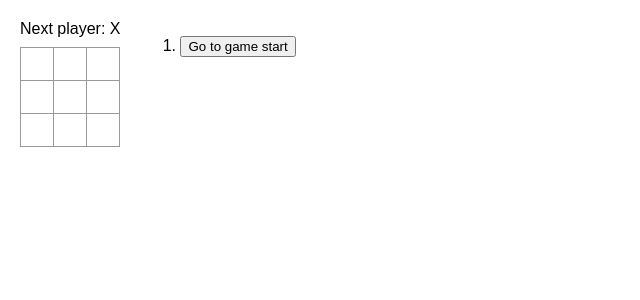
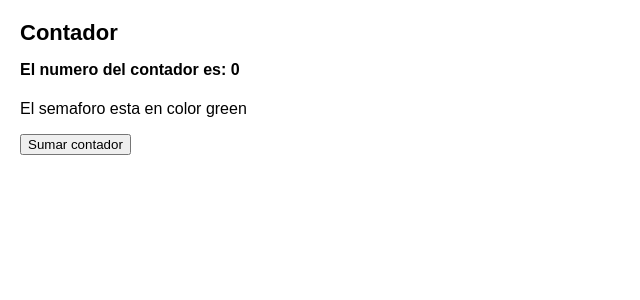
Before and after one commit to GustDevFreak/react-learning-project, a React (Create React App) app: page / in a window 1280 px wide. Shown: the top 300 px of the page, without its empty margins (0-640 px from the left). Built offline with nearby package versions, Linux system fonts and the light colour scheme.

Commit message:
applying useEffect in click counter and traffic light

```diff
--- a/src/App.js
+++ b/src/App.js
@@ -1,128 +1,23 @@
-import { useState } from "react";
+import { useState, useEffect } from 'react';
 
-// Se hace que este componente este controlado por los accesorios que recibe (props).
-function Board({ xIsNext, squares, onPlay }) {
+export default function Welcome(props) {
+  const [counter, setCounter] = useState(0);
+  const [semaforo, setSemaforo] = useState(false);
 
-  function handleClick(i) {
-    if (squares[i] || calculateWinner(squares)) { // validamos si un cuadrado tiene valor, si es asi, no dejamos que siga el proceso de actualizar el estado.
-      return;                                     // Llamamos a la función calculateWinner para comprobar si un jugador ha ganado
-    }
-    const nextSquares = squares.slice();
+  useEffect(() => {
+  }, [semaforo])
 
-    if (xIsNext) {
-      nextSquares[i] = "X";
-    } else {
-      nextSquares[i] = "O";
-    }
-    onPlay(nextSquares);
+  const contar = () => {
+    setCounter(counter + 1);
+    setSemaforo(!semaforo);
   }
 
-  const winner = calculateWinner(squares);
-  let status;
-  if (winner) {
-    status = "Winner: " + winner;
-  } else {
-    status = "Next player: " + (xIsNext ? "X" : "O");
-  }
-
-  // Ahora se pasa las PROP a cada uno del componente Square que se esta renderizando
   return (
-    <>
-      <div className="status">{status}</div>
-      <div className="board-row">
-        <Square value={squares[0]} onSquareClick={() => handleClick(0)} />
-        <Square value={squares[1]} onSquareClick={() => handleClick(1)} />
-        <Square value={squares[2]} onSquareClick={() => handleClick(2)} />
-      </div>
-      <div className="board-row">
-        <Square value={squares[3]} onSquareClick={() => handleClick(3)} />
-        <Square value={squares[4]} onSquareClick={() => handleClick(4)} />
-        <Square value={squares[5]} onSquareClick={() => handleClick(5)} />
-      </div>
-      <div className="board-row">
-        <Square value={squares[6]} onSquareClick={() => handleClick(6)} />
-        <Square value={squares[7]} onSquareClick={() => handleClick(7)} />
-        <Square value={squares[8]} onSquareClick={() => handleClick(8)} />
-      </div>
-    </>
-  );
-}
-
-function calculateWinner(squares) {
-  const lines = [
-    [0, 1, 2],
-    [3, 4, 5],
-    [6, 7, 8],
-    [0, 3, 6],
-    [1, 4, 7],
-    [2, 5, 8],
-    [0, 4, 8],
-    [2, 4, 6]
-  ];
-  for (let i = 0; i < lines.length; i++) {
-    const [a, b, c] = lines[i];
-    if (squares[a] && squares[a] === squares[b] && squares[a] === squares[c]) {
-      return squares[a];
-    }
-  }
-  return null;
-}
-
-// Se prepara el componente Square para recibir el PROP
-function Square({ value, onSquareClick }) {
-  return <button className="square" onClick={onSquareClick}>{value}</button>;
-}
-
-// Agregando componente de nivel superior para mostrar lista de movimientos anteriores, y desde aqui se llama al Board
-export default function Game() {
-  const [history, setHistory] = useState([Array(9).fill(null)]);
-  const [currentMove, setCurrentMove] = useState(0);
-  // (4) Fue lo ultimo que se cambio para simplificar codigo
-  const xIsNext = currentMove % 2 === 0;
-
-  // (3) Para renderizar el movimiento seleccionado actualmente, en lugar de siempre el movimiento final
-  const currentSquares = history[currentMove];
-
-  // Funcion que llamara el componente para actualizar el juego
-  function handlePlay(nextSquares) {
-    // (2) Crea un nuevo arreglo que combina la rebanada del historial hasta el
-    // movimiento actual con el nuevo estado del tablero (nextSquares).
-    const nextHistory = [...history.slice(0, currentMove + 1), nextSquares];
-    setHistory(nextHistory);
-    setCurrentMove(nextHistory.length - 1);
-    console.log(history);
-  }
-
-  function jumpTo(nextMove) {
-    setCurrentMove(nextMove);
-  }
-
-  const moves = history.map((squares, move) => {
-    let description;
-    if (move > 0) {
-      description = 'Go to move #' + move;
-    } else {
-      description = 'Go to game start';
-    }
-    return (
-      // (1) Los movimientos nunca se reordenarán, eliminarán ni se insertarán en el medio,
-      // por lo que es seguro usar el índice de movimientos como clave.
-      <li key={move}>
-        <button onClick={() => jumpTo(move)}>{description}</button>
-      </li>
-    );
-  });
-
-  return(
-    <div className="game">
-      <div className="game-board">
-        <Board xIsNext={xIsNext} squares={currentSquares} onPlay={handlePlay} />
-      </div>
-      <div className="game-info">
-        <ol>
-          {moves}
-        </ol>
-      </div>
+    <div>
+      <h1>Contador</h1>
+      <h4>El numero del contador es: {counter}</h4>
+      <p>El semaforo esta en color {semaforo ? "red" : "green"}</p>
+      <button type='submit' onClick={contar}>Sumar contador</button>
     </div>
   );
 }
```
